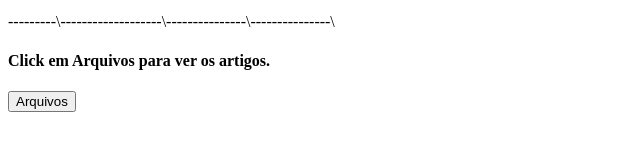
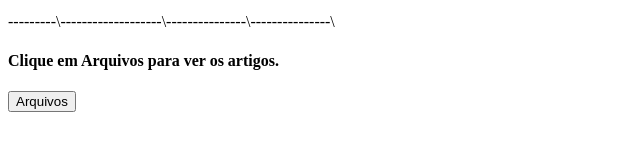
Before and after one commit to uSER23ew/uSER23ew.github.io, a plain HTML site: page index.html in a window 1280 px wide. Shown: the part 589-740 px from the top of the page, 0-640 px from the left. Drawn offline with Linux system fonts and the light colour scheme.

Commit message:
Update index.html

```diff
--- a/index.html
+++ b/index.html
@@ -56,7 +56,7 @@
 
 <p> </p>
 
-<h4> Click em Arquivos para ver os artigos. </h4>
+<h4> Clique em Arquivos para ver os artigos. </h4>
 
 <button onclick="location.href='http://www.example.com'" type="button">
          Arquivos</button>
```
